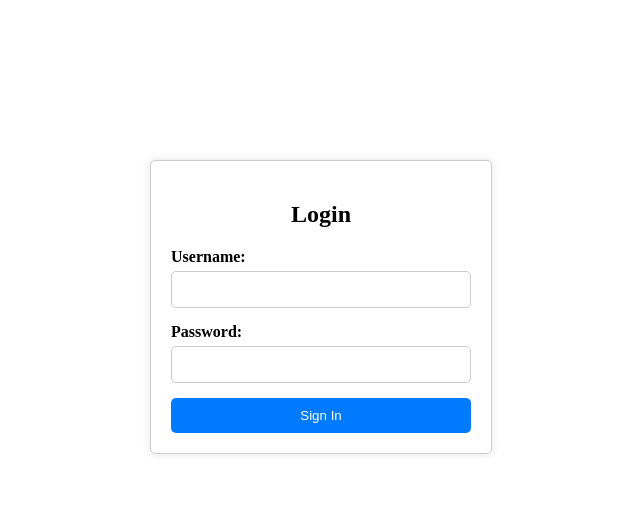
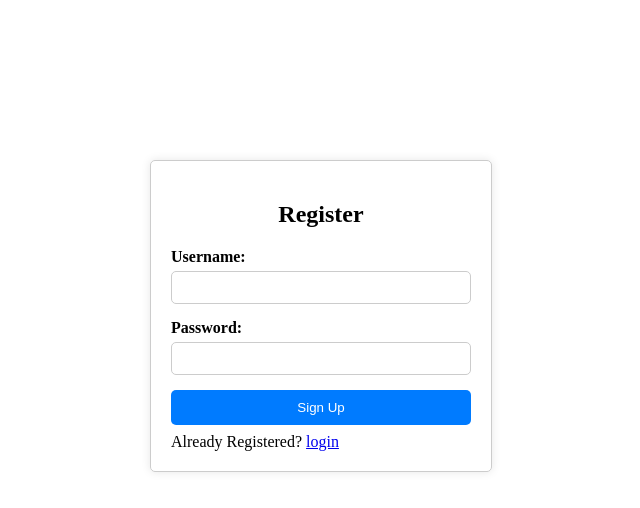
Before and after one commit to deekshas18/mini_project, a React (Create React App) app in the folder frontend/: page / in a window 1280 px wide. Shown: the top 508 px of the page, without its empty margins (338-978 px from the left). Built offline with nearby package versions, Linux system fonts and the light colour scheme.

Commit message:
pushing frontend register page

```diff
--- /dev/null
+++ b/frontend/src/Css/Register.css
@@ -0,0 +1,48 @@
+.login-container {
+    width: 300px;
+    /* margin: 0 auto; */
+    margin:10rem;
+    margin-left: 30rem;
+    padding: 20px;
+    border: 1px solid #ccc;
+    border-radius: 5px;
+    box-shadow: 0 0 10px rgba(0, 0, 0, 0.1);
+  }
+
+  .login-container h2 {
+    text-align: center;
+    margin-bottom: 20px;
+  }
+
+  .form-group {
+    margin-bottom: 15px;
+  }
+
+  .form-group label {
+    display: block;
+    margin-bottom: 5px;
+  }
+
+  .form-group input {
+    width: 100%;
+    padding: 8px;
+    box-sizing: border-box;
+  }
+
+  button {
+    width: 100%;
+    padding: 10px;
+    background-color: #007BFF;
+    color: white;
+    border: none;
+    border-radius: 5px;
+    cursor: pointer;
+  }
+
+  button:hover {
+    background-color: #0056b3;
+  }
+
+  .hyperlink{
+    margin-top: 0.5rem;
+  }
--- /dev/null
+++ b/frontend/src/pages/Register.jsx
@@ -0,0 +1,29 @@
+import React from 'react'
+import '../Css/Register.css'
+import { Link } from 'react-router-dom';
+
+
+function Register() {
+  return (
+    <div className="login-container">
+      <h2>Register</h2>
+      <form>
+        <div className="form-group">
+          <label htmlFor="username">Username:</label>
+          <input type="text" id="username" name="username" required />
+        </div>
+        <div className="form-group">
+          <label htmlFor="password">Password:</label>
+          <input type="password" id="password" name="password" required />
+        </div>
+        <Link to = "/Login">
+            <button type="submit">Sign Up</button>
+        </Link>
+        <div className='hyperlink'>Already Registered? <a href='/Login'>login</a></div>
+
+      </form>
+    </div>
+  )
+}
+
+export default Register
--- a/frontend/src/routes/AppRoutes.js
+++ b/frontend/src/routes/AppRoutes.js
@@ -5,13 +5,15 @@ import Home from '../pages/Home'
 import Login from '../pages/Login'
 import Display from '../pages/Display';
 import Add from '../pages/Add';
+import Register from '../pages/Register';
 
 
 function AppRoutes() {
   return (
     <div>
         <Routes>
-            <Route path="/" element={<Login/>}/>
+            <Route path='/Login' element={<Login/>}/>
+            <Route path="/" element={<Register/>}/>
             <Route path="/home" element={<Home/>}/>
             <Route path="/Add" element={<Add/>}/>
             <Route path='/Display' element={<Display/>}/>
```
